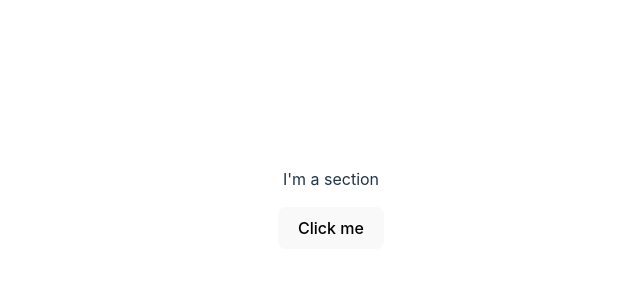
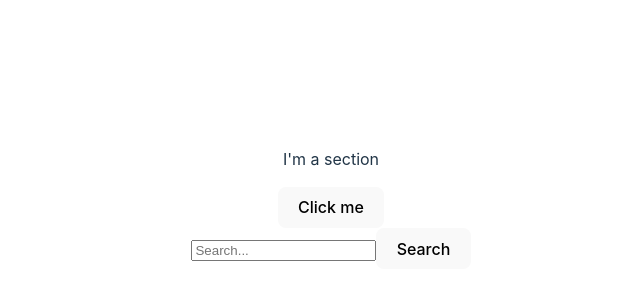
Before and after one commit to MemoryLeakInc/KuniLingo, a React (Vite) app: page / in a window 1280 px wide. Shown: the part 200-500 px from the top of the page, without its empty margins (309-949 px from the left). Built offline with nearby package versions, Linux system fonts and the light colour scheme.

Commit message:
add search bar component + basic tests

```diff
--- /dev/null
+++ b/src/components/SearchBar/SearchBar.jsx
@@ -0,0 +1,14 @@
+export const SearchBar = ({ placeholder = "Search..." }) => {
+    return (
+        <div className="search-bar">
+            <input
+                type="text"
+                placeholder={placeholder}
+            />
+            <button
+                className="button">
+                Search
+            </button>
+        </div>
+    )
+}
--- /dev/null
+++ b/src/components/SearchBar/index.js
@@ -0,0 +1,3 @@
+import { SearchBar } from './SearchBar';
+
+export { SearchBar };
--- a/src/views/ExampleView/ExampleSection/ExampleSection.jsx
+++ b/src/views/ExampleView/ExampleSection/ExampleSection.jsx
@@ -1,12 +1,18 @@
 import { ExampleComponent } from '../../../components';
 import { useTranslation } from 'react-i18next';
+import { SearchBar } from '../../../components/SearchBar';
+
+const clickFunction = () => {
+    window.alert("He clickado al botón")
+}
 
 export const ExampleSection = () => {
     const { t } = useTranslation()
     return (
         <div>
             <p>{t('exampleView.exampleSection.description')}</p>
-            <ExampleComponent label={t('exampleView.exampleSection.buttonText')} />
+            <ExampleComponent onClick={clickFunction} label={t('exampleView.exampleSection.buttonText')} />
+            <SearchBar />
         </div>
     );
 };
```
Also changed, not shown: src/components/SearchBar/SearchBar.css (added), 2 other files (tests, documents, lock files or other folders).
